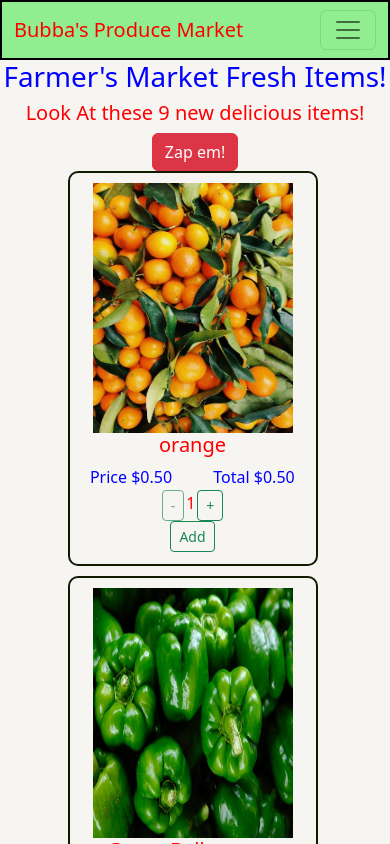
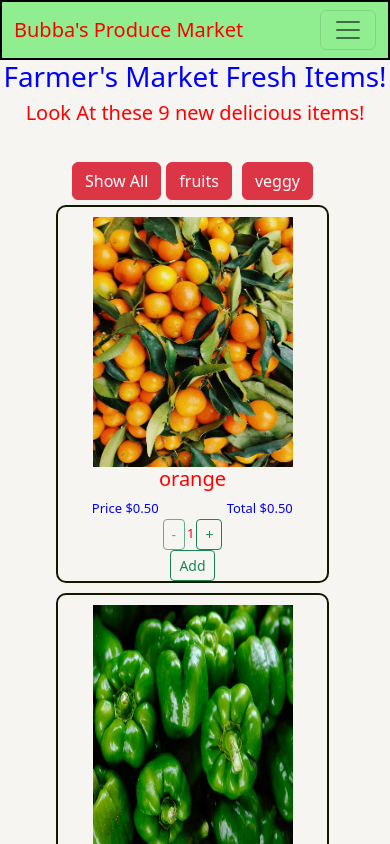
Before and after one commit to Gary-FullStack/FSDI-107-React, a React (Create React App) app: page / in a window 390 px wide. Shown: the top 844 px of the page. Built offline with nearby package versions, Linux system fonts and the light colour scheme.

Commit message:
FSDI FINAL assignment

```diff
--- a/src/components/product.css
+++ b/src/components/product.css
@@ -34,3 +34,11 @@
 button {
   padding: 5px;
 }
+
+@media (max-width: 400px) {
+  .product {
+    width: 70%;
+    font-size: small;
+    height: auto;
+  }
+}
--- a/src/components/product.jsx
+++ b/src/components/product.jsx
@@ -1,13 +1,30 @@
 import "./product.css";
 import QuantityPicker from "./quantityPicker";
-import { useEffect } from 'react';
+import { useEffect, useState } from 'react';
 
 
 function Product(props) {
 
+	const [quantity, setQuantity] = useState(1);
+
 	useEffect(function () {
 		console.log("Hiya, I'm a tasty product!");
 	}, []);
+
+	function onQuantityChange(qty) {
+		console.log(" update value: " + qty);
+		setQuantity(qty);
+	}
+
+	function getTotal() {
+		let total = props.data.price * quantity;
+		return total.toFixed(2);
+	}
+
+	function logItem() {
+		console.log("Adding " + quantity + " " + props.data.title);
+
+	}
 
 	return (
 		<div className="product">
@@ -15,12 +32,12 @@
 			<h5>{props.data.title}</h5>
 
 			<div className="prices">
-				<label>Price ${props.data.price.toFixed(2)}</label>
+				<label>Price ${getTotal()}</label>
 				<label>Total ${props.data.price.toFixed(2)}</label>
 			</div>
 
-			<QuantityPicker></QuantityPicker>
-			<button className="btn btn-sm btn-outline-success" >Add</button>
+			<QuantityPicker onChange={onQuantityChange} ></QuantityPicker>
+			<button onClick={logItem} className="btn btn-sm btn-outline-success" >Add</button>
 
 		</div>
 	);
--- a/src/components/quantityPicker.jsx
+++ b/src/components/quantityPicker.jsx
@@ -2,7 +2,7 @@
 import { useState } from "react";
 
 
-function QuantityPicker() {
+function QuantityPicker(props) {
 
 	let [quantity, setQuantity] = useState(1);
 
@@ -10,6 +10,7 @@
 		if (quantity === 0) return;
 		let val = quantity - 1;
 		setQuantity(val);
+		props.onChange(val);
 
 	}
 
@@ -17,6 +18,7 @@
 
 		let val = quantity + 1;
 		setQuantity(val);
+		props.onChange(val);
 	}
 
 	return (
--- a/src/pages/catalog.css
+++ b/src/pages/catalog.css
@@ -9,3 +9,7 @@
 .catalog {
   background-color: rgb(247, 245, 242);
 }
+
+.btn-cat {
+  margin: 5px;
+}
--- a/src/pages/catalog.jsx
+++ b/src/pages/catalog.jsx
@@ -7,6 +7,8 @@
 
 function Catalog() {
 	const [products, setProducts] = useState([]);
+	const [categories, setCategories] = useState([]);
+	const [prodsToDisplay, setProdsToDisplay] = useState([]);
 
 	useEffect(function () {
 		console.log("component loaded")
@@ -16,26 +18,51 @@
 	function loadCatalog() {
 		//use to get the product list
 		let service = new DataService();
-		let inventory = service.getProducts();
-		console.log(inventory);
-		setProducts(inventory);
+		let prods = service.getProducts();
+		console.log(prods);
+		setProducts(prods);
+		setProdsToDisplay(prods);
+
+		//needs to be moved to a service
+		let cats = ["fruits", "veggy"];
+		setCategories(cats);
+
 	}
 
-	function magicTest() {
-		console.log("zap em all...");
-		setProducts([]);
+
+	function filter(category) {
+		let list = [];
+		//find the products that are being called by the button category
+		for (let i = 0; i < products.length; i++) {
+			let prod = products[i];
+			if (prod.category === category) {
+				list.push(prod);
+			}
+
+		}
+		setProdsToDisplay(list);
+	}
+
+	function clearFilter() {
+		setProdsToDisplay(products);
 	}
 
 	return (
 		<div className="catalog">
 			<h1> Farmer's Market Fresh Items!</h1>
 			<h5>Look At these {products.length} new delicious items!</h5>
-			<button onClick={magicTest} className=" btn btn-danger">Zap em!</button>
+
+			<br />
+
+			<button onClick={clearFilter} className="btn btn-danger btn-filter">Show All</button>
+
+
+			{/* render category into a button*/}
+			{categories.map(c => <button key={c} onClick={() => filter(c)} className="btn btn-danger btn-cat">{c}</button>)}
 			<br />
 
 			{/* Use array transform to take verbose product list */}
-
-			{products.map(p => <Product data={p}></Product>)}
+			{prodsToDisplay.map(p => <Product key={p._id} data={p}></Product>)}
 
 		</div>
 
--- a/src/services/dataService.js
+++ b/src/services/dataService.js
@@ -26,7 +26,7 @@
 
 	{
 		"title": "Carrots",
-		"category": "fruits",
+		"category": "veggy",
 		"price": 1.50,
 		"image": "carrots.jpg",
 		"_id": "photo4"
@@ -34,7 +34,7 @@
 
 	{
 		"title": "greenbeans",
-		"category": "fruits",
+		"category": "veggy",
 		"price": 5.50,
 		"image": "greenbeans.jpg",
 		"_id": "photo5"
@@ -42,7 +42,7 @@
 
 	{
 		"title": "chilies",
-		"category": "fruits",
+		"category": "veggy",
 		"price": 2.50,
 		"image": "chilies.jpg",
 		"_id": "photo6"
@@ -50,7 +50,7 @@
 
 	{
 		"title": "redonion",
-		"category": "fruits",
+		"category": "veggy",
 		"price": 3.50,
 		"image": "redonion.jpg",
 		"_id": "photo7"
@@ -66,7 +66,7 @@
 
 	{
 		"title": "zuccini",
-		"category": "fruits",
+		"category": "veggy",
 		"price": 1.50,
 		"image": "zuccini.jpg",
 		"_id": "photo9"
```
